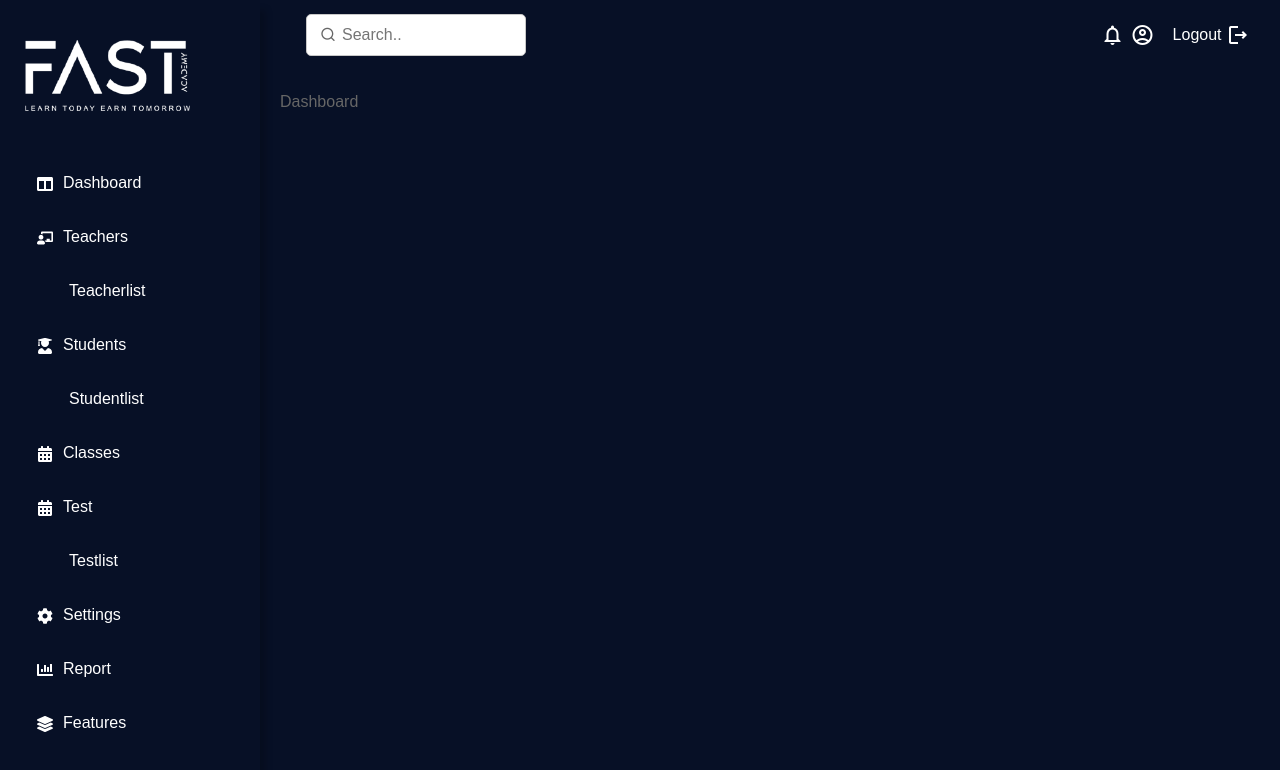
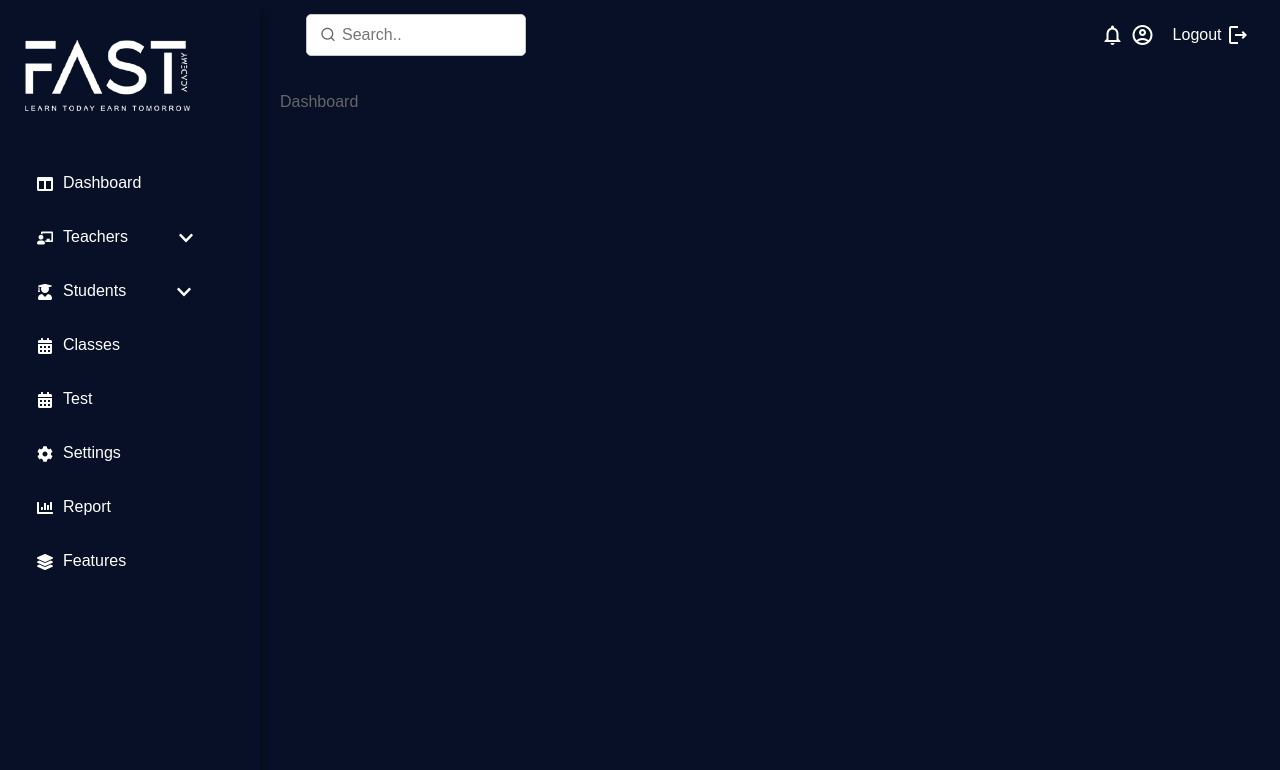
Before and after one commit to Mahaiqbal33/RMS-Front-end, a React (Create React App) app: page /sidebar in a window 1280 px wide. Shown: the top 770 px of the page. Built offline with nearby package versions, Linux system fonts and the light colour scheme.

Commit message:
update Sidebar

```diff
--- a/src/Component/Admin/Sidebar.css
+++ b/src/Component/Admin/Sidebar.css
@@ -91,8 +91,6 @@ body {
     font-size: 16px;
     background-color: white;
     padding: 8px 18px 8px 35px;
-
-
   }
     #animated-icon i {
     position: relative;
@@ -147,8 +145,6 @@ body {
     background-color:#428DFC;
     border-radius: 5px;
     color: #ffffff;
-
-
   }
 
   .link{
@@ -205,6 +201,9 @@ body {
     */
     z-index: 12 !important;
   }
+  .menu-item-arrow{
+    margin-left: 50px;
+  }
 
 
   /* ---------- MAIN ---------- */
--- a/src/Component/Admin/Sidebar.js
+++ b/src/Component/Admin/Sidebar.js
@@ -3,13 +3,16 @@ import './Sidebar.css';
 import { observer } from 'mobx-react-lite';
 import { authStore } from '../../Store/AuthStore';
 import mylogo from '../../assets/Asset2.png';
-import { FaChalkboardTeacher, FaUserGraduate, FaLayerGroup, FaChartBar, FaCog, FaColumns, FaCalendarAlt  } from "react-icons/fa";
+import { FaChalkboardTeacher, FaUserGraduate, FaLayerGroup, FaChartBar, FaCog, FaColumns, FaCalendarAlt, FaChevronDown,
+  FaChevronUp, } from "react-icons/fa";
 import { NavLink, Outlet, useLocation, useNavigate  } from "react-router-dom";
 
 const Sidebar =observer( () => {
   const [sidebarOpen, setSidebarOpen] = useState(false);
+  const [openMenus, setOpenMenus] = useState([]);
   const location = useLocation();
   const navigate1 = useNavigate();
+  const isDashboardPage = location.pathname === '/sidebar';
   const openSidebar = () => {
     if (!sidebarOpen) {
       setSidebarOpen(true);
@@ -27,6 +30,21 @@ const Sidebar =observer( () => {
       return navigate1("/");
     }
   }
+  const toggleMenu = (index) => {
+    if (openMenus.includes(index)) {
+      setOpenMenus(openMenus.filter((item) => item !== index));
+    } else {
+      setOpenMenus([...openMenus, index]);
+    }
+  };
+
+  const handleMouseEnter = (index) => {
+    setOpenMenus([...openMenus, index]);
+  };
+
+  const handleMouseLeave = () => {
+    setOpenMenus([]);
+  };
   const menuItem = [
     {
       path: ".",
@@ -64,12 +82,6 @@ const Sidebar =observer( () => {
       path: "test",
       name: "Test",
       icon: <FaCalendarAlt />,
-      subitems:[
-        {
-          path: "testlist",
-          name: "Testlist"
-        }
-      ]
     },
     {
       path: "settings",
@@ -87,7 +99,7 @@ const Sidebar =observer( () => {
       icon: <FaLayerGroup />,
     },
   ];
-  const isDashboardPage = location.pathname === '/sidebar';
+
   return (
     <>
     <div className="grid-container">
@@ -121,14 +133,20 @@ const Sidebar =observer( () => {
         </div>
         <ul className="link">
           {menuItem.map((item, index) => (
-            <li key={index}>
-              <NavLink to={item.path} activeClassName="active" className="navlink">
-                <div className="navlink1">
+            <li key={index} onMouseEnter={() => handleMouseEnter(index)}
+            onMouseLeave={handleMouseLeave}>
+              <NavLink to={item.path}  className="navlink">
+                <div className="navlink1" onClick={() => toggleMenu(index)}>
                   <div className="icon">{item.icon}</div>
                   {item.name}
+                  {item.subitems && (
+                    <div className="menu-item-arrow">
+                      {openMenus.includes(index) ? <FaChevronUp /> : <FaChevronDown />}
+                    </div>
+                  )}
                 </div>
               </NavLink>
-              {item.subitems && (
+              {item.subitems && openMenus.includes(index) && (
                 <ul className='sub-menu'>
                   {item.subitems.map((subitems,subIndex)=>
                     <li key={subIndex} className='navlink1'>
```
Also changed, not shown: src/Store/AuthStore.js (+0 -23 lines).
